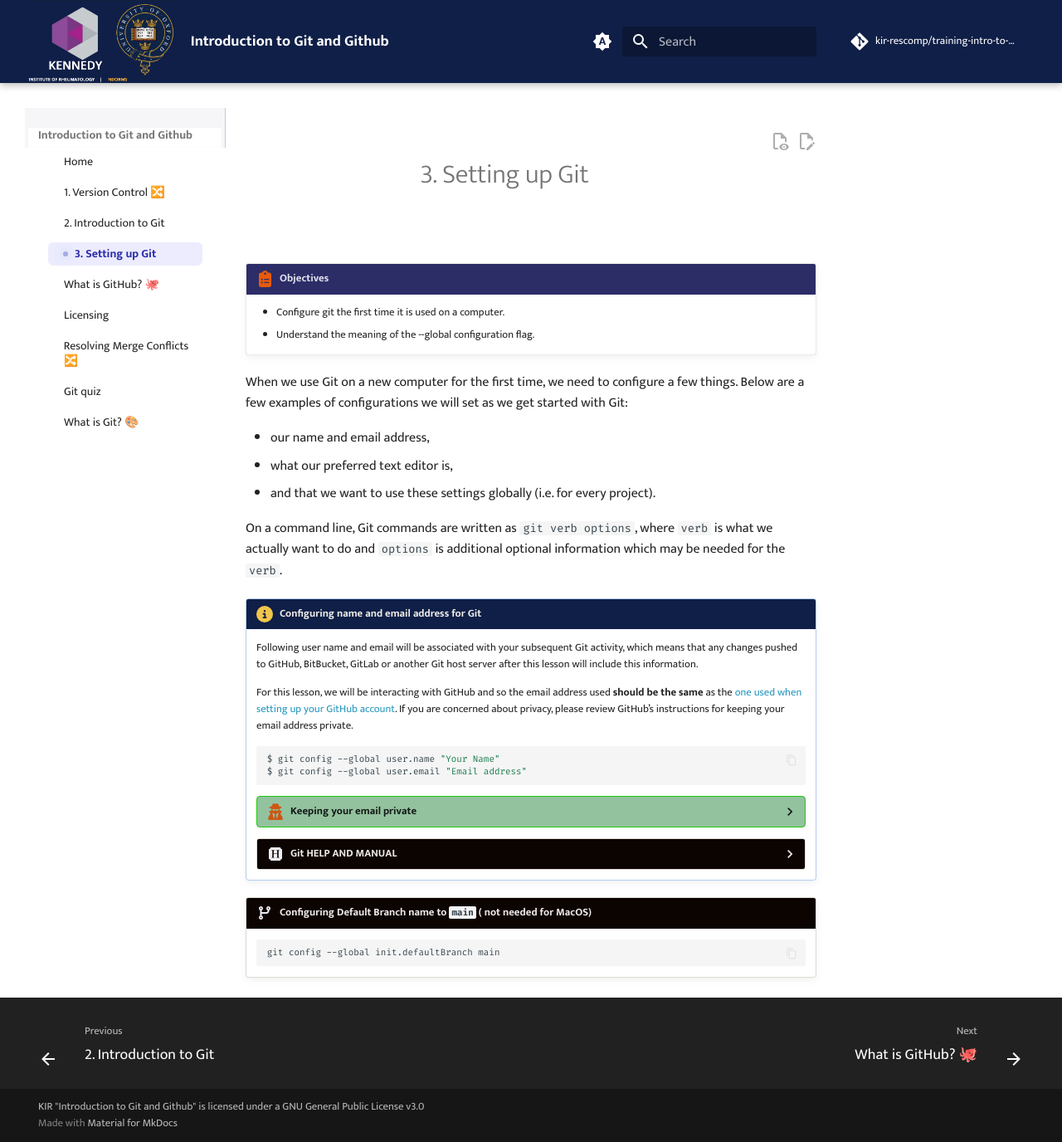
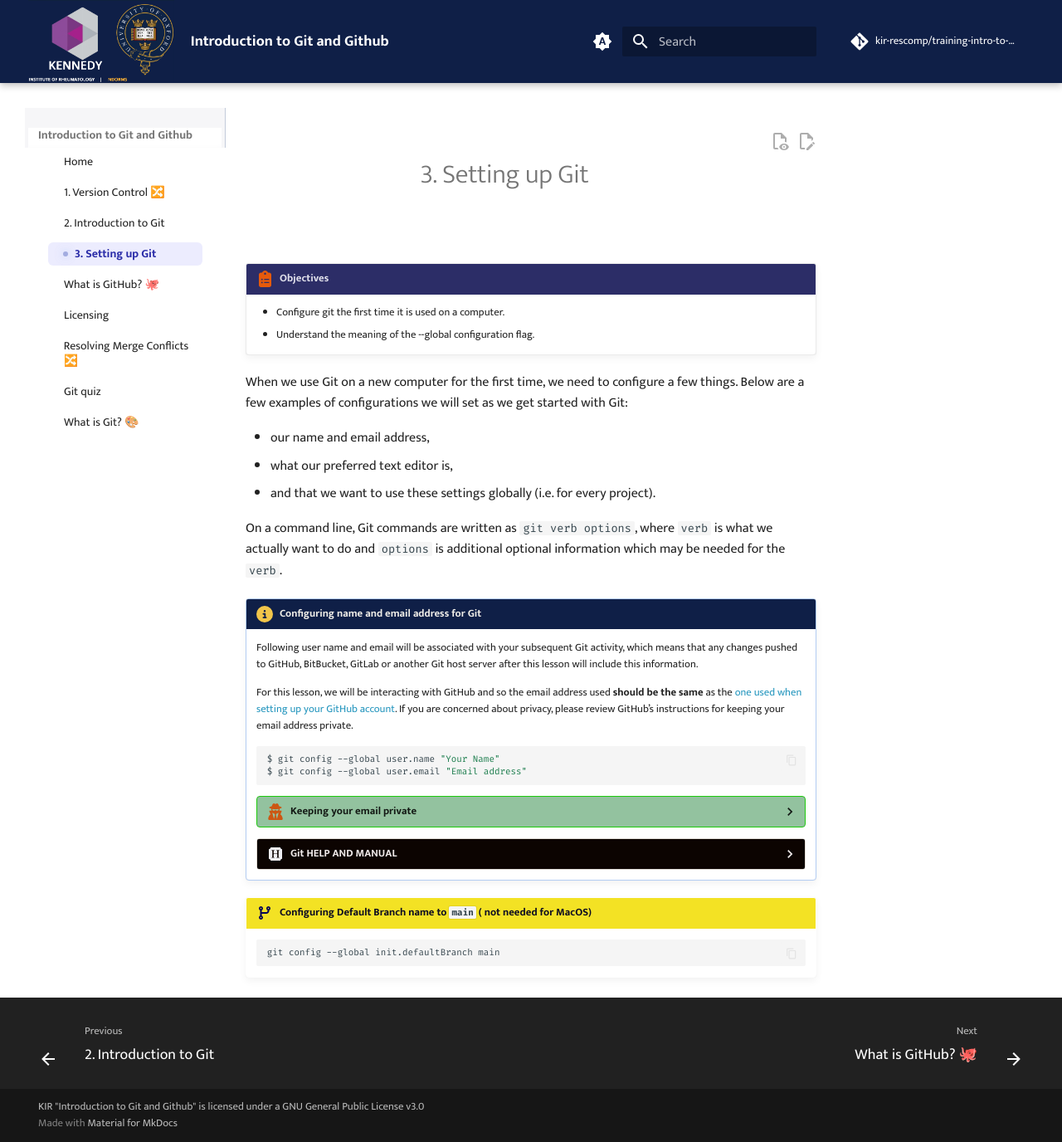
Before and after one commit to kir-rescomp/training-intro-to-git-github, an MkDocs documentation site: the page built from docs/3.setting_up_git.md, in a window 1280 px wide and 1376 px high. Shown: the whole window at 83% size. Built offline with MkDocs 1.6.1 and Material for MkDocs 9.7.7, drawn with Linux system fonts in a browser that asks for light colours; comment, search, counter and statistics services are not loaded.

Commit message:
update code-branch stylesheet

```diff
--- a/docs/stylesheets/extra.css
+++ b/docs/stylesheets/extra.css
@@ -1155,16 +1155,16 @@
 }
 .md-typeset .admonition.code-branch,
 .md-typeset details.code-branch {
-  border-color: rgb(223, 219, 214);
+  border-color: rgba(248, 247, 246, 0.178);
 }
 .md-typeset .code-branch > .admonition-title,
 .md-typeset .code-branch > summary {
-  color:rgb(240, 235, 235);
-  background-color: rgb(12, 4, 1);
+  color:rgb(13, 12, 34);
+  background-color: rgb(243, 226, 36);
 }
 .md-typeset .code-branch > .admonition-title::before,
 .md-typeset .code-branch > summary::before {
-  background-color: rgb(238, 238, 243);
+  background-color: rgb(5, 5, 84);
   -webkit-mask-image: var(--md-admonition-icon--code-branch);
           mask-image: var(--md-admonition-icon--code-branch);
 }
```
